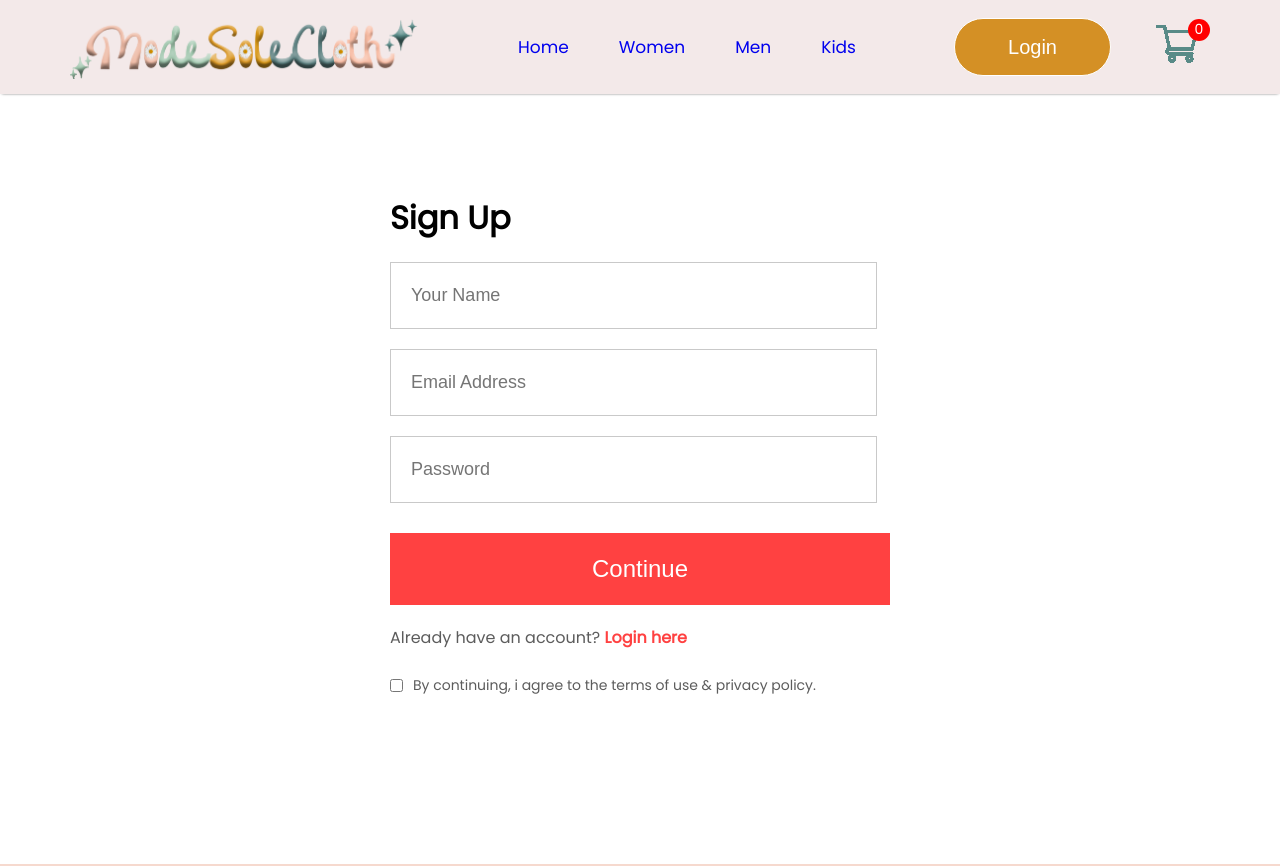
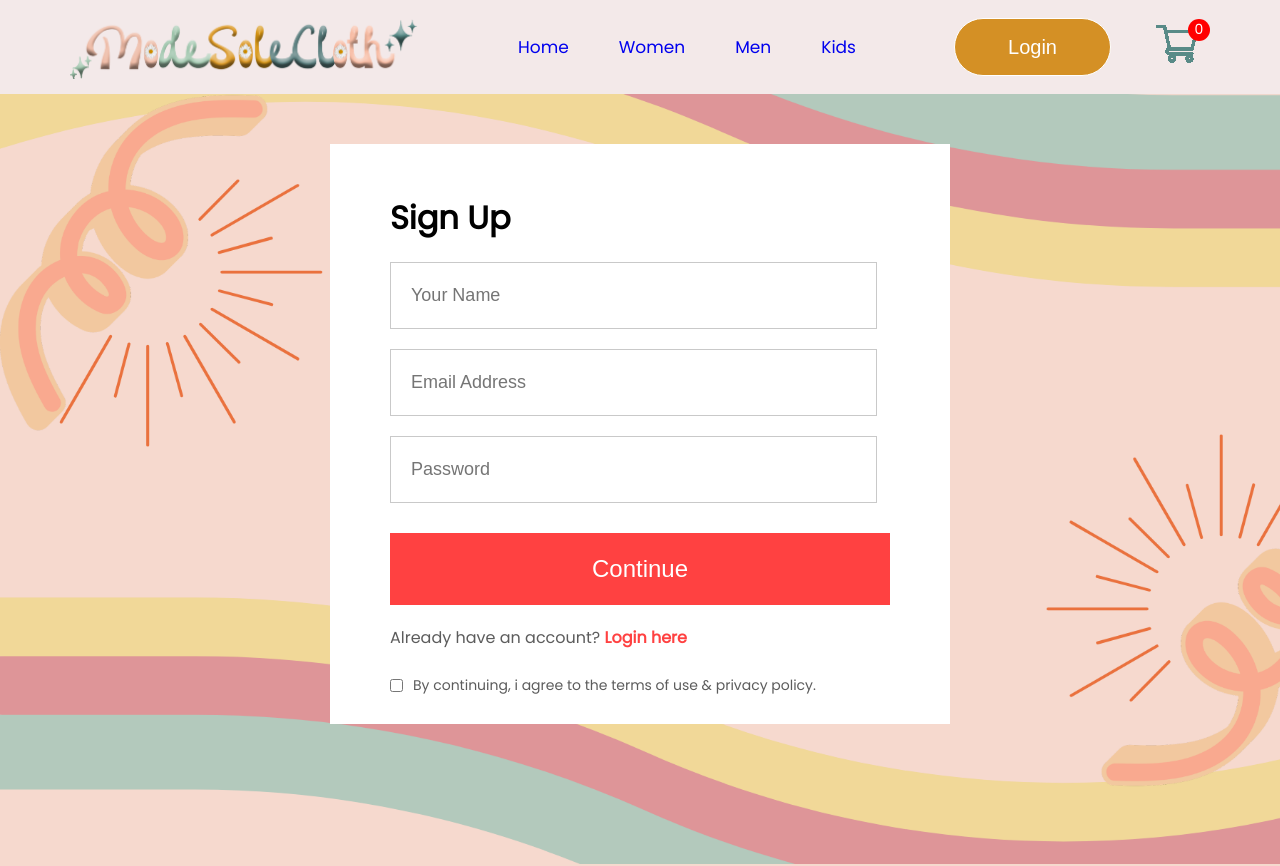
Before and after one commit to Cervera-jpg/ModeSoleCloth, a React (Create React App) app: page /login in a window 1280 px wide. Shown: the top 866 px of the page. Built offline with nearby package versions, Linux system fonts and the light colour scheme.

Commit message:
Adjust BG Photo

```diff
--- a/src/Pages/CSS/LoginPage.css
+++ b/src/Pages/CSS/LoginPage.css
@@ -1,8 +1,10 @@
 .loginsignup {
   width: 100%;
   height: 90vh;
-  background-image: url(/src/Components/Assets/bg login.png);
+  background-image: url(/src/Components/Assets/bg_login.png);
   padding-top: 100px;
+  background-repeat: no-repeat;
+  background-size: cover;
 }
 .loginsignup-container {
   width: 580px;
```
Also changed, not shown: src/Components/Assets/bg_login.png.
